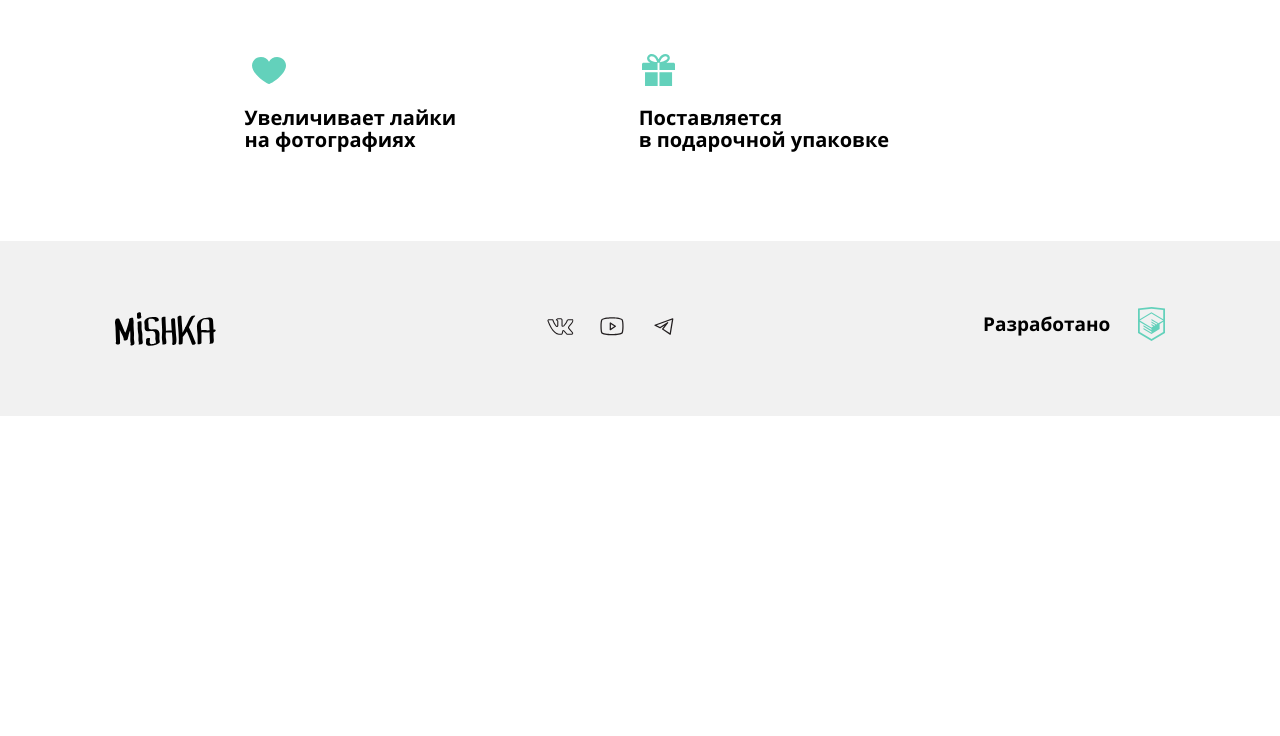
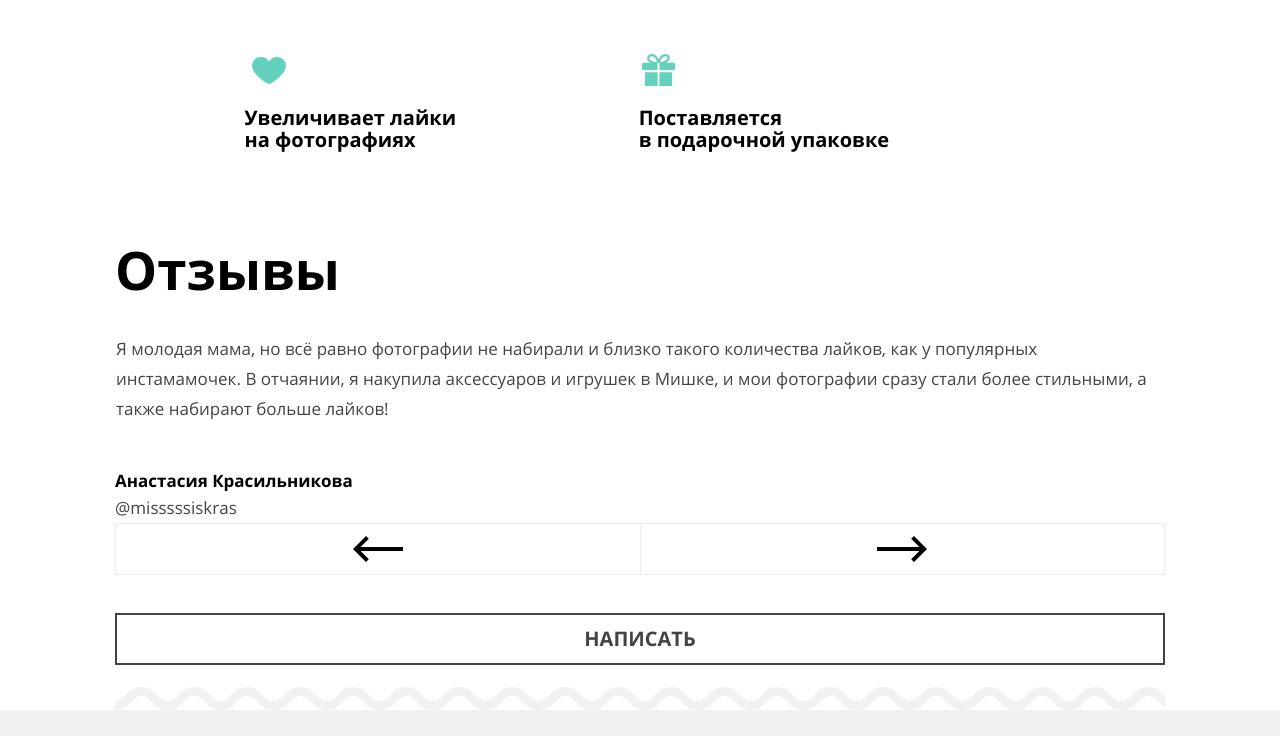
Before and after one commit to htmlacademy-adaptive/2043509-mishka-27, a website: page source/index.html in a window 1280 px wide. Shown: the part 2061-2797 px from the top of the page. Before the commit the page ends 2477 px from the top, so only its background shows below. Drawn offline with nearby package versions, Linux system fonts and the light colour scheme; files that its build step writes are made by us from their sources.

Commit message:
Добавляет секцию отзывы мобильной версии

```diff
--- a/source/index.html
+++ b/source/index.html
@@ -86,8 +86,8 @@
         </ul>
       </div>
     </section>
-    <section class="top-product">
-      <div class="container">
+    <div class="container container--decorated">
+      <section class="top-product">
         <div class="top-product__title-wrapper">
           <h2 class="top-product__title">Вязаные корзинки</h2>
           <span class="top-product__weeks-product-text">Товар недели</span>
@@ -131,8 +131,8 @@
             <button class="top-product__button button modal-button" type="button">Заказать</button>
           </div>
         </div>
-      </div>
-    </section>
+      </section>
+    </div>
     <section class="about">
       <div class="container">
         <h2 class="about__title">Коротко о&nbsp;нас:</h2>
@@ -159,6 +159,32 @@
         </ul>
       </div>
     </section>
+    <div class="container container--decorated">
+      <section class="comments">
+        <h2 class="comments__title">Отзывы</h2>
+        <div class="comments__slider">
+          <blockquote class="comment">
+            <p class="comment__text">Я молодая мама, но всё равно фотографии не набирали и близко такого
+              количества
+              лайков, как у популярных инстамамочек. В отчаянии, я накупила аксессуаров и игрушек в Мишке, и мои
+              фотографии сразу стали более стильными, а также набирают больше лайков!</p>
+            <div class="comment__author-wrapper">
+              <p class="comment__author">Анастасия Красильникова</p>
+              <span class="comment__author-nickname">@misssssiskras</span>
+            </div>
+          </blockquote>
+          <div class="comments__controls">
+            <button class="comments__control comments__control--backward" type="button">
+              <span class="visually-hidden">Предыдущий отзыв.</span>
+            </button>
+            <button class="comments__control comments__control--forward" type="button">
+              <span class="visually-hidden">Следующий отзыв.</span>
+            </button>
+          </div>
+        </div>
+        <a class="comments__button button" href="#">Написать</a>
+      </section>
+    </div>
   </main>
   <footer class="main-footer">
     <div class="main-footer__wrapper container">
--- /dev/null
+++ b/source/sass/blocks/comment.scss
@@ -0,0 +1,56 @@
+.comment {
+  margin: 0;
+}
+
+.comment__text {
+  font-family: $font-opensans;
+  font-weight: 400;
+  font-size: 15px;
+  line-height: 30px;
+  color: $color-black-444;
+  margin: 0 0 33px 0;
+
+  @include tablet {
+    font-size: 17px;
+    margin-bottom: 61px;
+    border: 1px solid rgba(255, 255, 255, 0.75);
+  }
+
+  @include desktop {
+    margin-bottom: 44px;
+  }
+}
+
+.comment__author-wrapper {
+  margin-bottom: 30px;
+
+  @include tablet {
+    margin-bottom: 0;
+  }
+}
+
+.comment__author {
+  font-family: $font-opensans;
+  font-weight: 700;
+  font-size: 17px;
+  line-height: 24px;
+  color: $color-black-000;
+  margin: 0;
+
+  @include tablet {
+    font-size: 18px;
+  }
+
+  @include desktop {
+    font-size: 17px;
+  }
+}
+
+.comment__author-nickname {
+  display: block;
+  font-family: $font-opensans;
+  font-weight: 400;
+  font-size: 17px;
+  line-height: 30px;
+  color: $color-black-444;
+}
--- /dev/null
+++ b/source/sass/blocks/comments.scss
@@ -0,0 +1,74 @@
+.comments {
+  padding: 0 0 45px 0;
+}
+
+.comments__title {
+  font-family: $font-opensans;
+  font-weight: 700;
+  font-size: 25px;
+  line-height: 30px;
+  color: $color-black-000;
+  margin: 0 0 14px 0;
+
+  @include tablet {
+    font-size: 43px;
+    line-height: 50px;
+    margin-bottom: 39px;
+  }
+
+  @include desktop {
+    font-size: 53px;
+    line-height: 57px;
+    margin-bottom: 35px;
+  }
+}
+
+.comments__slider {
+  margin-bottom: 38px;
+}
+
+.comments__controls {
+  position: relative;
+  display: grid;
+  grid-template-columns: repeat(2, 1fr);
+  box-shadow: inset 0 0 0 1px $color-gray-lines;
+
+  &::after {
+    position: absolute;
+    content: "";
+    width: 1px;
+    height: 100%;
+    background-color: $color-gray-lines;
+    left: 50%;
+  }
+}
+
+.comments__control {
+  display: flex;
+  justify-content: center;
+  align-items: center;
+  min-height: 52px;
+  padding: 13px 42px 13px 38px;
+  border: none;
+  background-color: transparent;
+  cursor: pointer;
+  background-repeat: no-repeat;
+  background-position: center;
+
+  &:hover {
+    opacity: 0.6;
+  }
+
+  &:active {
+    opacity: 0.3;
+  }
+
+  &--backward {
+    background-image: url("../../img/svg/huge-arrow-left.svg");
+  }
+
+  &--forward {
+    background-image: url("../../img/svg/huge-arrow-left.svg");
+    transform: rotate(180deg);
+  }
+}
--- a/source/sass/blocks/top-product.scss
+++ b/source/sass/blocks/top-product.scss
@@ -10,43 +10,7 @@
 
   @include desktop {
     padding-top: 115px;
-    padding-bottom: 0;
-  }
-
-  &::before {
-    position: absolute;
-    content: "";
-    width: 100%;
-    height: 6px;
-    background-image: url("../img/svg/waves-gray-mobile.svg");
-    background-repeat: repeat-x;
-    bottom: 0;
-
-    @include tablet {
-      height: 17px;
-      background-image: url("../img/svg/waves-gray.svg");
-    }
-
-    @include desktop {
-      background-image: none;
-    }
-  }
-}
-
-.top-product .container {
-  @include desktop {
     padding-bottom: 96px;
-    position: relative;
-
-    &::before {
-      position: absolute;
-      content: "";
-      width: calc(100% - 100px);
-      height: 23px;
-      background-image: url("../img/svg/waves-gray-desktop.svg");
-      background-repeat: repeat-x;
-      bottom: 0;
-    }
   }
 }
 
--- a/source/sass/global/container.scss
+++ b/source/sass/global/container.scss
@@ -10,3 +10,30 @@
     padding-left: 50px;
   }
 }
+
+.container--decorated {
+  position: relative;
+
+  &::before {
+    position: absolute;
+    content: "";
+    width: 100%;
+    height: 6px;
+    background-image: url("../img/svg/waves-gray-mobile.svg");
+    background-repeat: repeat-x;
+    bottom: 0;
+    left: 0;
+
+    @include tablet {
+      height: 17px;
+      background-image: url("../img/svg/waves-gray.svg");
+    }
+
+    @include desktop {
+      width: calc(100% - 100px);
+      left: unset;
+      height: 23px;
+      background-image: url("../img/svg/waves-gray-desktop.svg");
+    }
+  }
+}
--- a/source/sass/style.scss
+++ b/source/sass/style.scss
@@ -13,6 +13,8 @@
 @import "./blocks/promo.scss";
 @import "./blocks/top-product.scss";
 @import "./blocks/about.scss";
+@import "./blocks/comments.scss";
+@import "./blocks/comment.scss";
 @import "./blocks/main-footer.scss";
 @import "./blocks/socials.scss";
 @import "./blocks/map.scss";
```
Also changed, not shown: build/css/style.min.css, build/index.html, source/img/svg/huge-arrow-left.svg (added), 1 other file.
